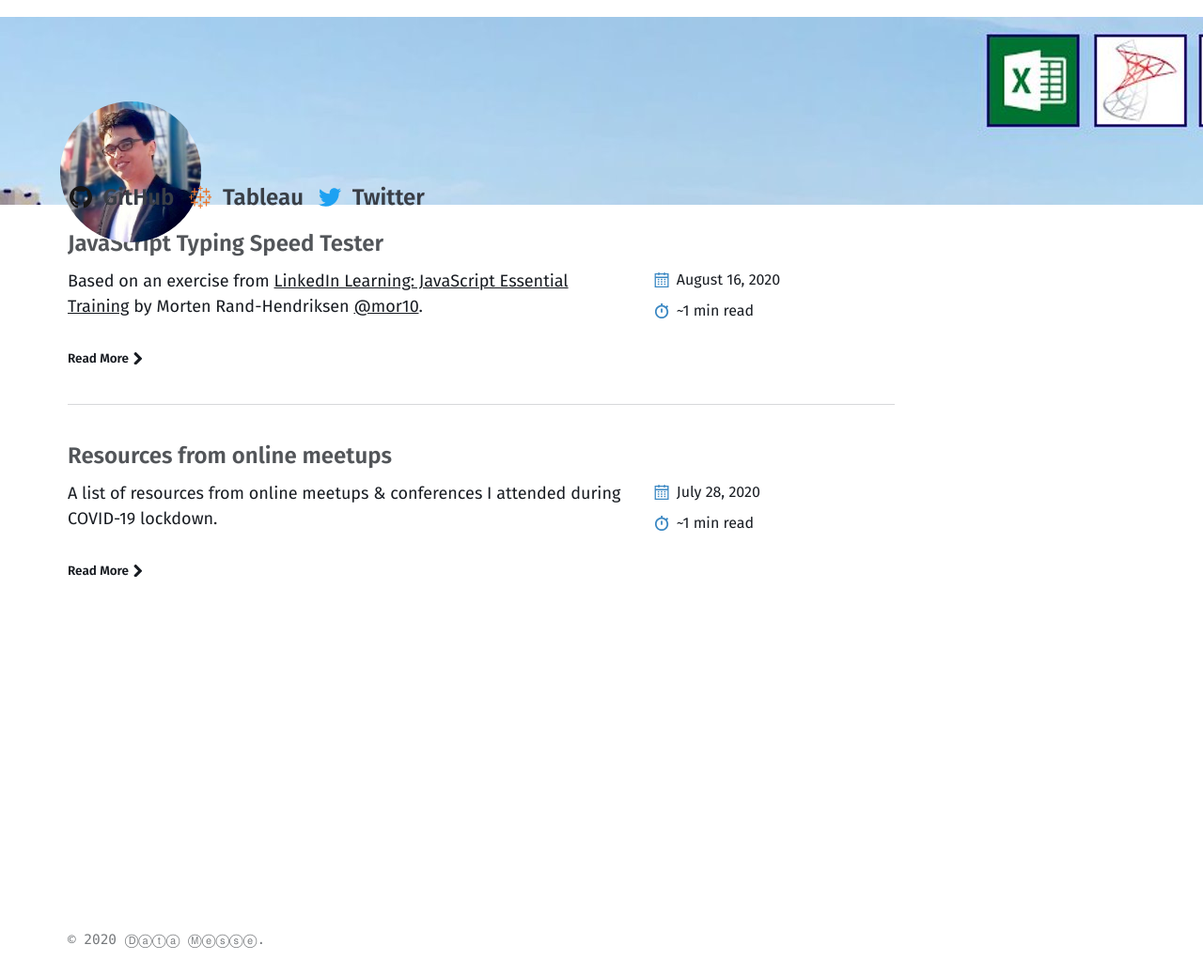
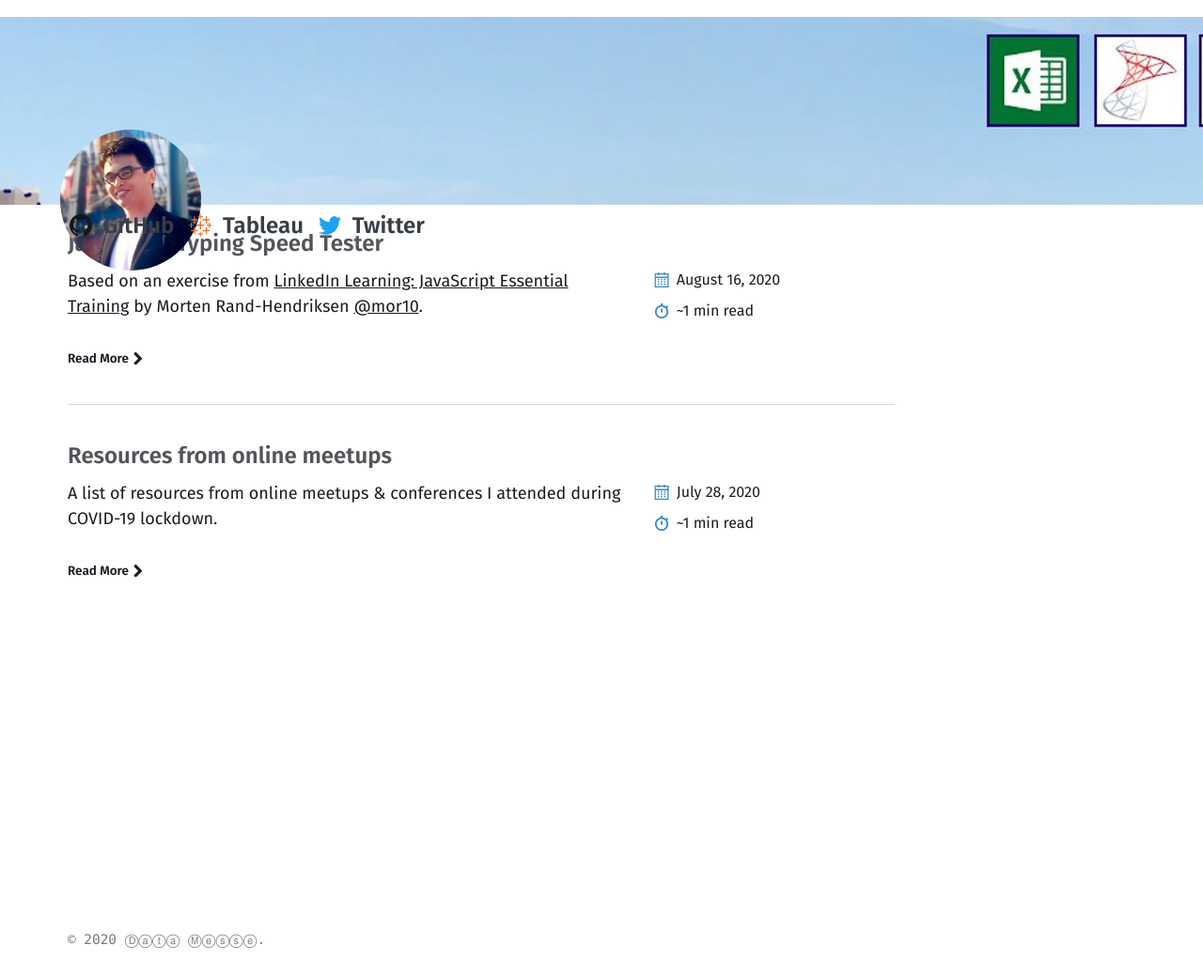
Before and after one commit to datamesse/blog, a Jekyll site: the page built from index.md, in a window 1280 px wide. Shown: the whole page at 94% size. Built offline with Jekyll 4.4.1, drawn with Linux system fonts in a browser that asks for light colours.

Commit message:
Update _global.scss

```diff
--- a/_sass/basically-basic/_global.scss
+++ b/_sass/basically-basic/_global.scss
@@ -30,7 +30,7 @@
   font-weight: bold;
   line-height: 1;
   position: absolute;
-  top: 90px;
+  top: 120px;
 
   @include breakpoint($medium) {
     padding-left: 2rem;
```
